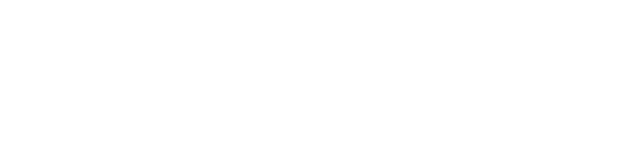
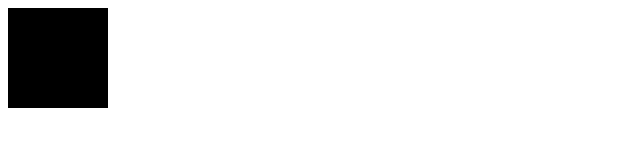
Before and after one commit to SergSeafarer/FE-HW-29, a plain HTML site: page index.html in a window 1280 px wide. Shown: the whole page, without its empty margins (0-640 px from the left). Drawn offline with Linux system fonts and the light colour scheme.

Commit message:
add block with some styles on the page

```diff
--- a/css/style.css
+++ b/css/style.css
@@ -0,0 +1,20 @@
+.parent {
+  height: 100vh;
+  max-width: 100%;
+  overflow: hidden;
+}
+
+.block {
+  width: 100px;
+  height: 100px;
+  background-color: black;
+  position: relative;
+  display: flex;
+  justify-content: center;
+  align-items: center;
+  color: wheat;
+}
+
+.message {
+  visibility: hidden;
+}
--- a/index.html
+++ b/index.html
@@ -6,7 +6,8 @@
   <link rel="stylesheet" href="./css/style.css">
   <title>Home-Work 29</title>
 </head>
-<body>
+<body class="parent">
+  <div class="block"><span class="message">БЕМС</span></div>
   <script src="./js/main.js"></script>
 </body>
 </html>
```
